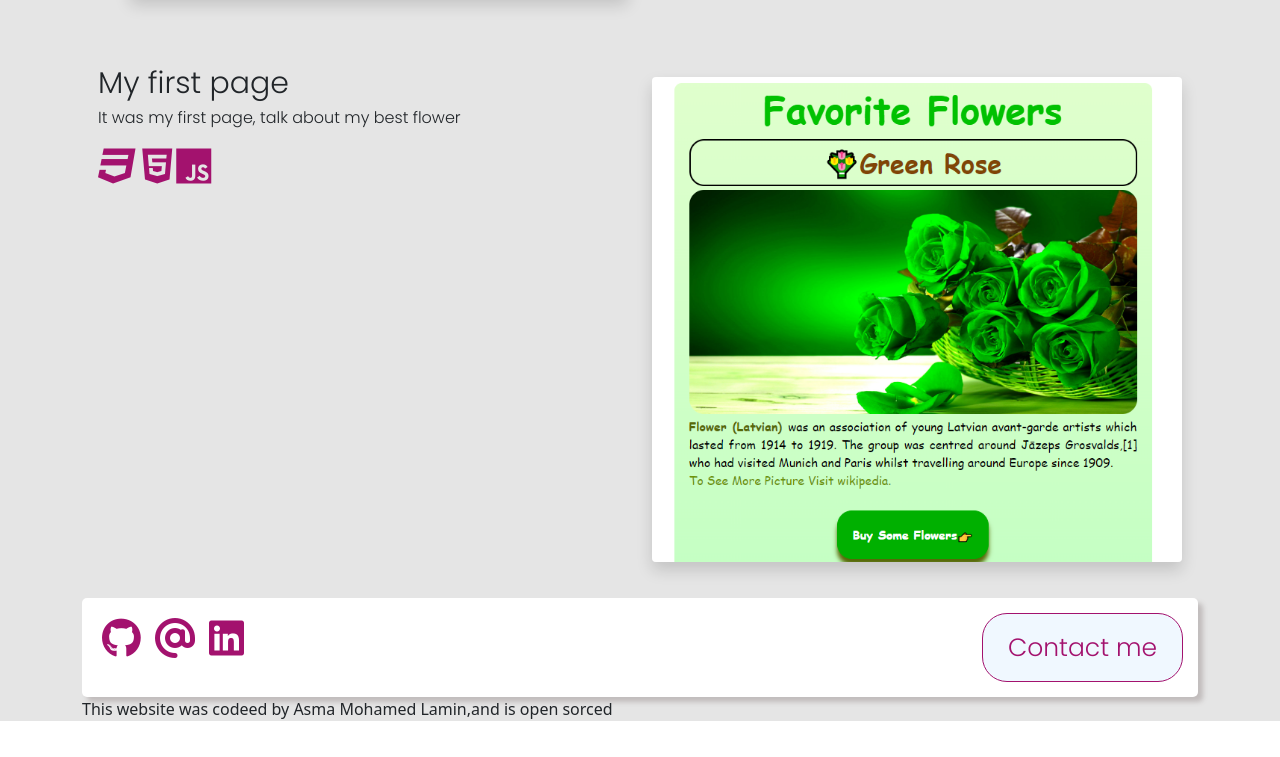
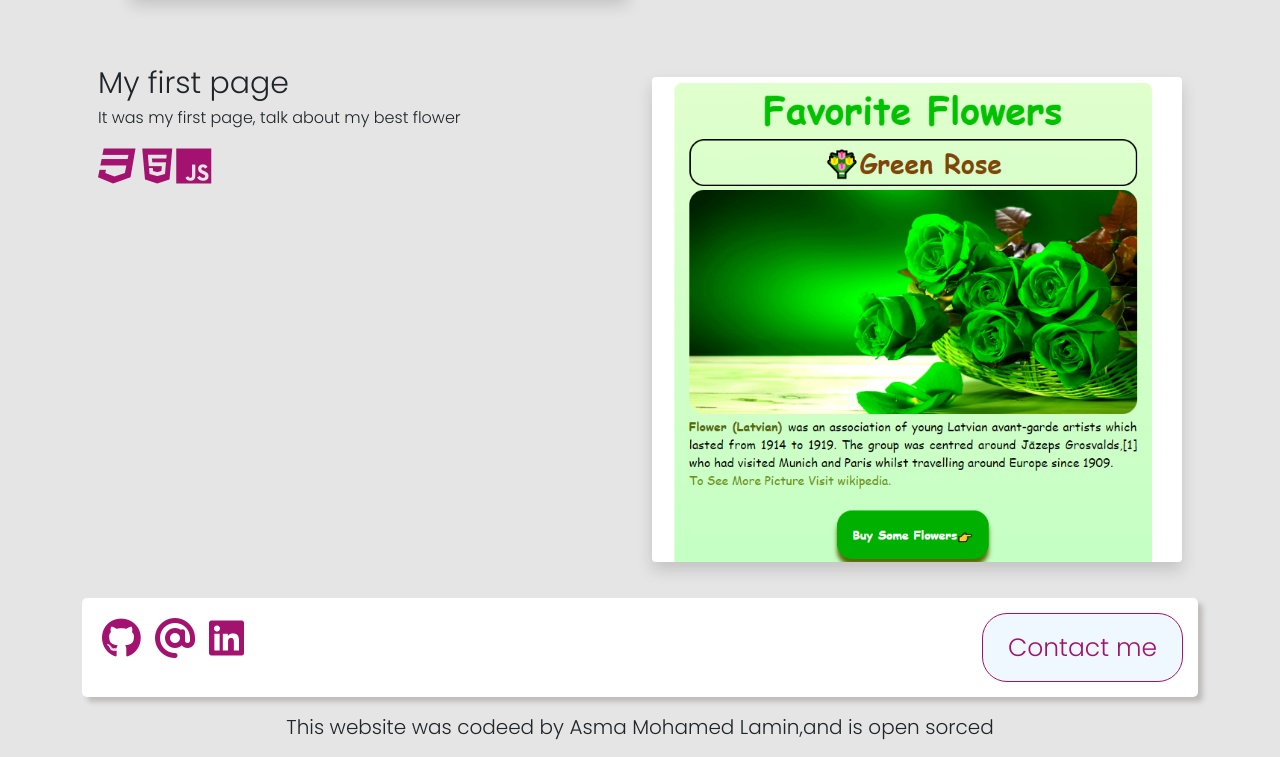
Before and after one commit to Asma710/portfolio-project, a plain HTML site: page index.html in a window 1280 px wide. Shown: the part 1410-2167 px from the top of the page. Before the commit the page ends 2131 px from the top, so only its background shows below. Drawn offline with nearby package versions, Linux system fonts and the light colour scheme; a web font is replaced by a local one.

Commit message:
styling the source code in the page

```diff
--- a/src/portfilo.css
+++ b/src/portfilo.css
@@ -80,6 +80,12 @@ h4 {
   font-size: 50px;
   padding: 35px 20px;
 }
+.sorce-code {
+  font-family: var(--second-font-family);
+  text-align: center;
+  padding: 15px 20px;
+  font-size: 20px;
+}
 button {
   font-family: var(--second-font-family);
   transition: all 0.2s ease-in-out;
```
